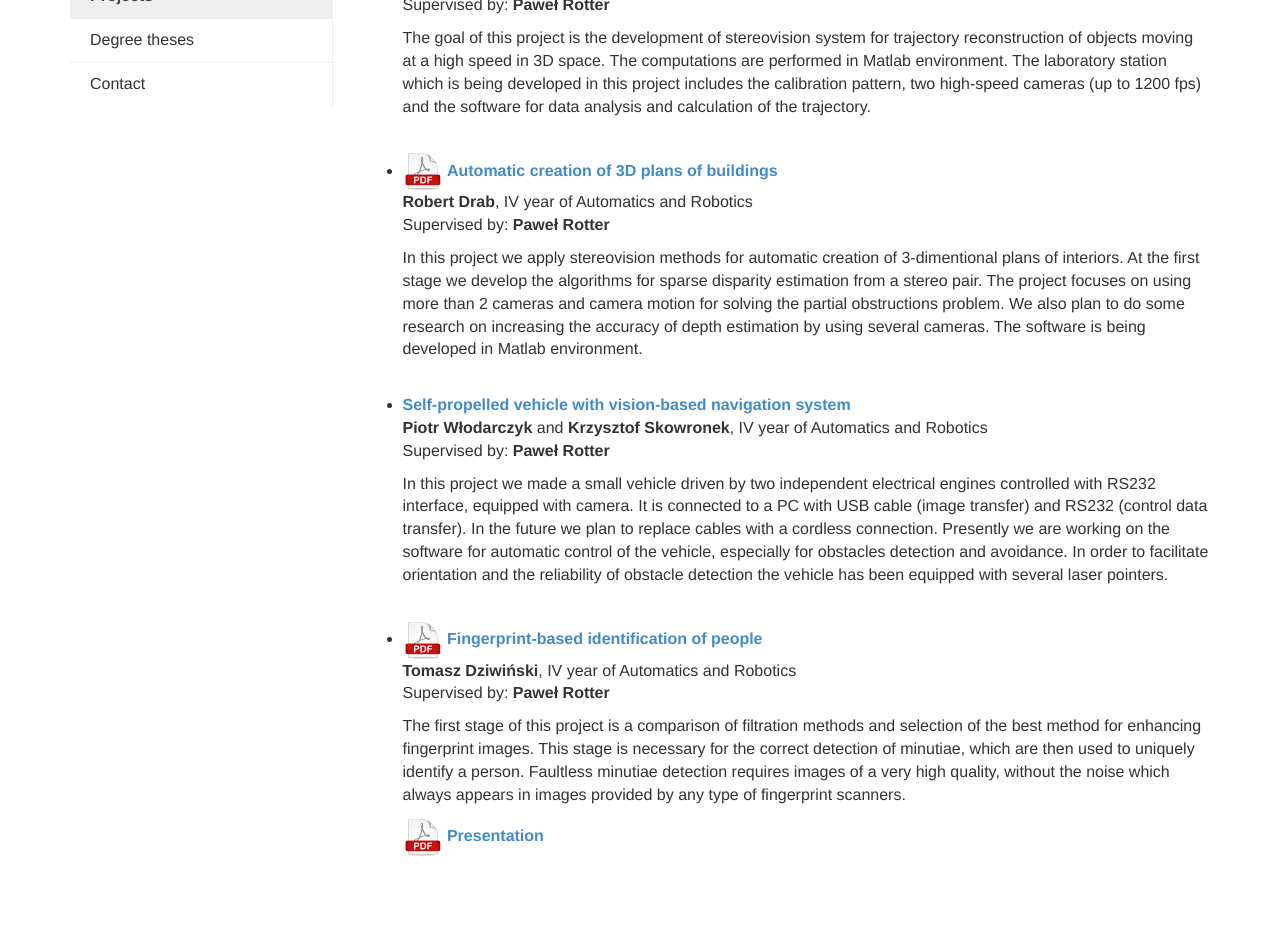
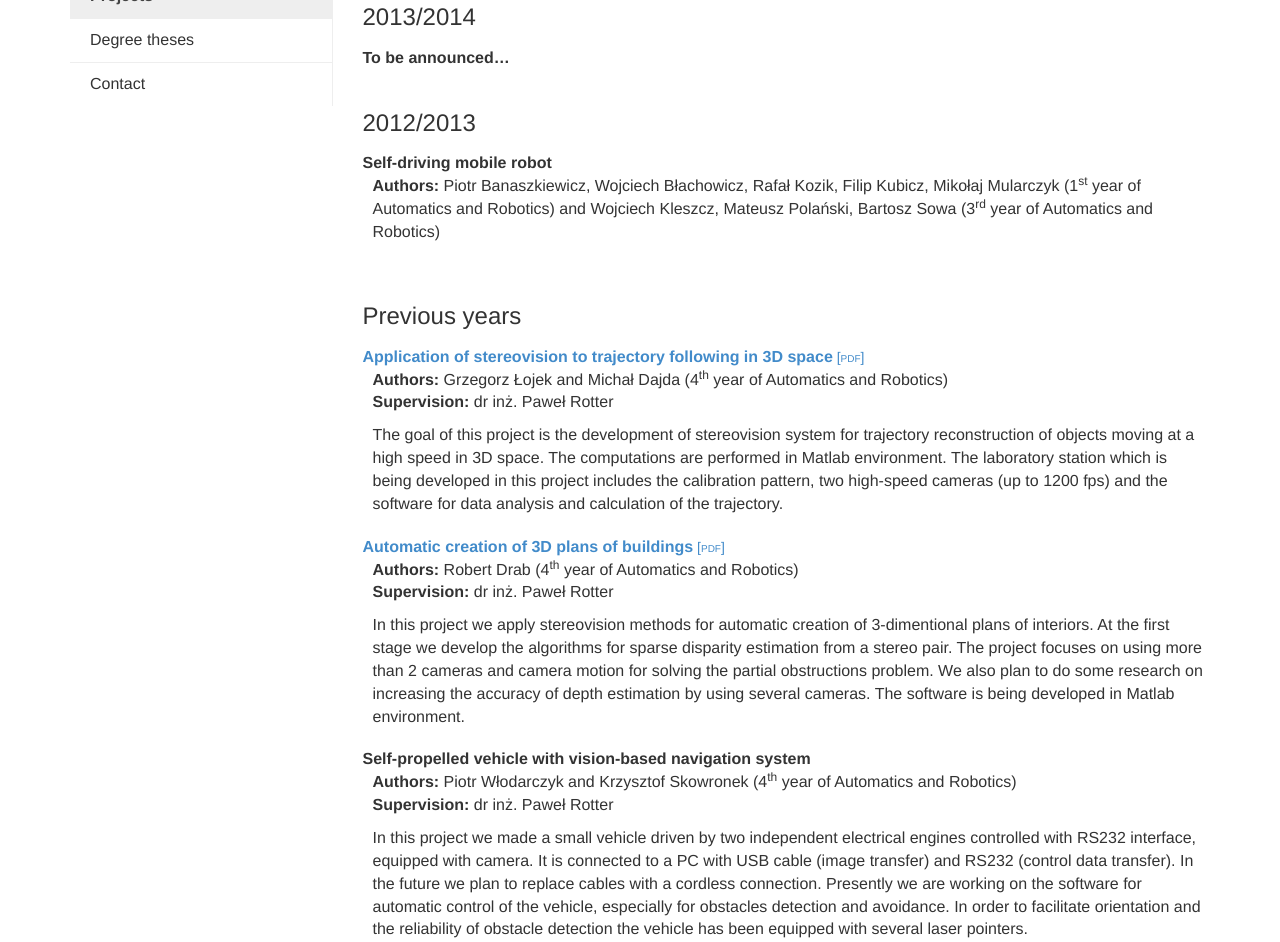
Before and after one commit to agh-focus/website, a plain HTML site: page projects.html in a window 1280 px wide. Shown: the part 318-1260 px from the top of the page. Before the commit the page ends 1230 px from the top, so only its background shows below. Drawn offline with Linux system fonts and the light colour scheme.

Commit message:
Cleared, more vivid styles for projects + update

```diff
--- a/css/styles.css
+++ b/css/styles.css
@@ -33,6 +33,24 @@ body {
 #nav li a:hover, #nav li a:focus {
   background-color: #AAA;
   color: #FFF;
+}
+
+/* projects styles */
+.projects a[href$='.pdf'] {
+  font-weight: bold;
+}
+.projects a[href$='.pdf']:after {
+  content: " [pdf]";
+  font-variant: small-caps;
+  font-weight: normal;
+  font-size: 14px;
+}
+.projects dd {
+  margin-left: 10px;
+  margin-bottom: 20px;
+}
+.projects {
+  padding-bottom: 20px;
 }
 
 @media (min-width: 768px) {
--- a/projects.html
+++ b/projects.html
@@ -68,61 +68,78 @@
 
         <!-- Projects - content -->
         <div class="col-sm-9 maincontent">
+          <h2>Projects</h2>
 
-			<ul>
+          <h3>2013/2014</h3>
+          <dl class="projects">
+            <dt>To be announced&hellip;</dt>
+          </dl>
 
-				<li>
-				<p><a href="./projects/sledzenie_trajektorii.pdf"><img src="./img/pdf.png" style="position:relative;">
-				<strong>Application of stereovision to trajectory following in 3D space</strong></a><br>
-				<b>Grzegorz Łojek</b> and <b>Michał Dajda</b>, IV year of Automatics and Robotics<br>
-				Supervised by: <b>Paweł Rotter</b></p>
+          <h3>2012/2013</h3>
+          <dl class="projects">
+            <dt>Self-driving mobile robot</dt>
+            <dd>
+              <p>
+                <strong>Authors:</strong> Piotr Banaszkiewicz, Wojciech Błachowicz, Rafał Kozik, Filip Kubicz, Mikołaj Mularczyk (1<sup>st</sup> year of Automatics and Robotics) and Wojciech Kleszcz, Mateusz Polański, Bartosz Sowa (3<sup>rd</sup> year of Automatics and Robotics)<br>
+              </p>
+            </dd>
+          </dl>
+
+          <h3>Previous years</h3>
+          <dl class="projects">
+            <dt><a href="./projects/sledzenie_trajektorii.pdf">Application of stereovision to trajectory following in 3D space</a></dt>
+            <dd>
+              <p>
+                <strong>Authors:</strong> Grzegorz Łojek and Michał Dajda (4<sup>th</sup> year of Automatics and Robotics)<br>
+                <strong>Supervision:</strong> dr inż. Paweł Rotter
+              </p>
 
               <p>The goal of this project is the development of stereovision system for trajectory reconstruction of objects moving at a high speed in 3D space.
               The computations are performed in Matlab environment. The laboratory station which is being developed in this project includes the calibration pattern,
               two high-speed cameras (up to 1200 fps) and the software for data analysis and calculation of the trajectory.</p>
-				<br>
-				</li>
+            </dd>
 
-				<li>
-				<p><a href="./projects/stereowizja.pdf"><img src="./img/pdf.png" style="position:relative;">
-				<strong>Automatic creation of 3D plans of buildings</strong></a><br>
-				<b>Robert Drab</b>, IV year of Automatics and Robotics<br>
-				Supervised by: <b>Paweł Rotter</b></p>
+            <dt><a href="./projects/stereowizja.pdf">Automatic creation of 3D plans of buildings</a></dt>
+            <dd>
+              <p>
+                <strong>Authors:</strong> Robert Drab (4<sup>th</sup> year of Automatics and Robotics)<br>
+                <strong>Supervision:</strong> dr inż. Paweł Rotter
+              </p>
 
               <p>In this project we apply stereovision methods for automatic creation of 3-dimentional plans of interiors.
               At the first stage we develop the algorithms for sparse disparity estimation from a stereo pair.
               The project focuses on using more than 2 cameras and camera motion for solving the partial obstructions problem.
               We also plan to do some research on increasing the accuracy of depth estimation by using several cameras.
               The software is being developed in Matlab environment.</p>
-				<br>
-				</li>
+            </dd>
 
-				<li>
-				<p><a href=""><strong>Self-propelled vehicle with vision-based navigation system</strong></a><br>
-				<b>Piotr Włodarczyk</b> and <b>Krzysztof Skowronek</b>, IV year of Automatics and Robotics<br>
-				Supervised by: <b>Paweł Rotter</b></p>
+            <dt>Self-propelled vehicle with vision-based navigation system</dt>
+            <dd>
+              <p>
+                <strong>Authors:</strong> Piotr Włodarczyk and Krzysztof Skowronek (4<sup>th</sup> year of Automatics and Robotics)<br>
+                <strong>Supervision:</strong> dr inż. Paweł Rotter
+              </p>
 
               <p>In this project we made a small vehicle driven by two independent electrical engines controlled with RS232 interface, equipped with camera.
               It is connected to a PC with USB cable (image transfer) and RS232 (control data transfer).
               In the future we plan to replace cables with a cordless connection.
               Presently we are working on the software for automatic control of the vehicle, especially for obstacles detection and avoidance.
               In order to facilitate orientation and the reliability of  obstacle detection the vehicle has been equipped with several laser pointers.</p>
-				<br>
-				</li>
+            </dd>
 
-				<li>
-				<p><a href="./projects/linie_papilarne.pdf"><img src="./img/pdf.png" style="position:relative;">
-				<strong>Fingerprint-based identification of people</strong></a><br>
-				<b>Tomasz Dziwiński</b>, IV year of Automatics and Robotics<br>
-				Supervised by: <b>Paweł Rotter</b></p>
+            <dt><a href="./projects/linie_papilarne.pdf">Fingerprint-based identification of people</a></dt>
+            <dd>
+              <p>
+                <strong>Authors:</strong> Tomasz Dziwiński (4<sup>th</sup> year of Automatics and Robotics)<br>
+                <strong>Supervision:</strong> dr inż. Paweł Rotter
+              </p>
 
               <p>The first stage of this project is a comparison of filtration methods and selection of the best method for enhancing fingerprint images. This stage is necessary for the correct detection of minutiae, which are then used to uniquely identify a person. Faultless minutiae detection requires images of a very high quality, without the noise which always appears in images provided by any type of fingerprint scanners.</p>
-				<a href="./projects/linie_pap_prezentacja.pdf"><img src="./img/pdf.png" style="position:relative;"><strong> Presentation </strong></a>
-				<br>
-				</li>
-			<br><br>
-
-
+              <a href="./projects/linie_pap_prezentacja.pdf"><strong> Presentation</strong></a>
+            </dd>
+          </dl>
+        </div>
+      </div>
     </div> <!-- /container -->
 
     <script src="./js/jquery-1.10.2.min.js"></script>
```
Lines whose indentation alone changed are shown as unchanged.
